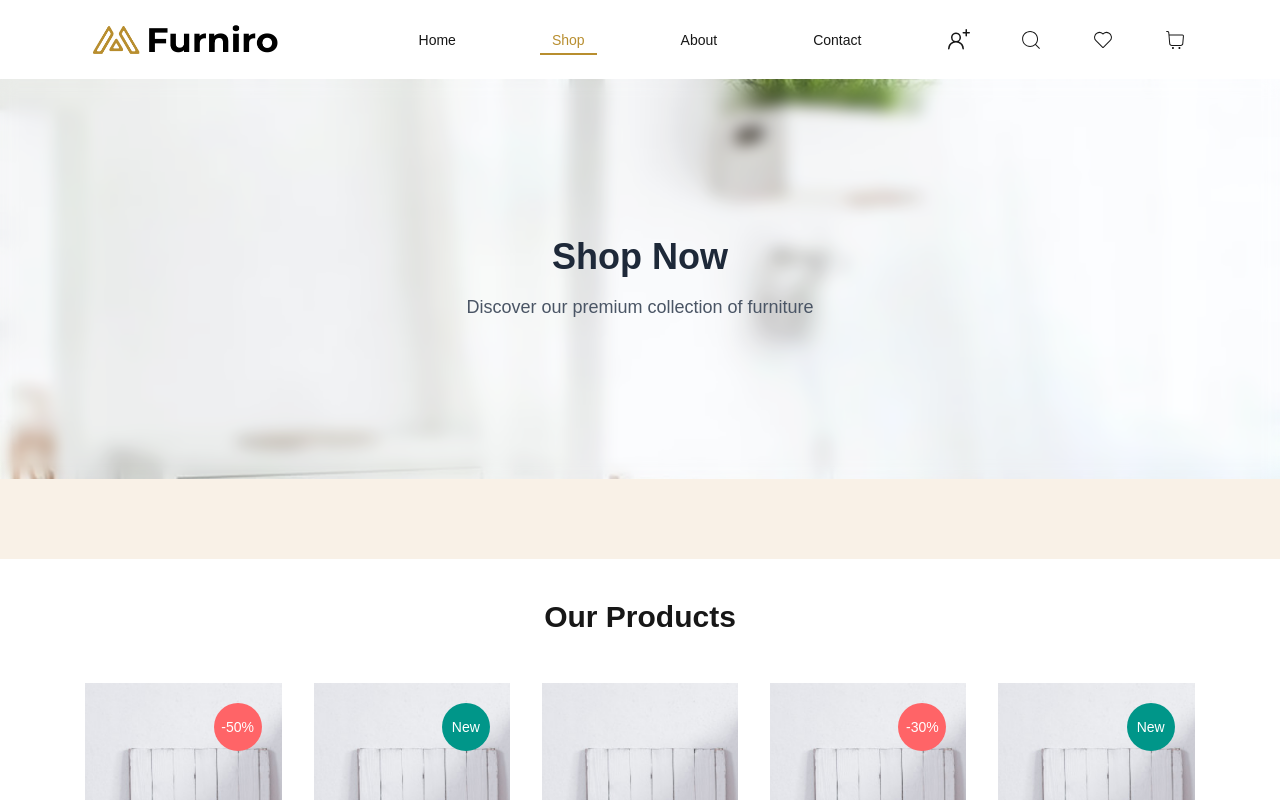
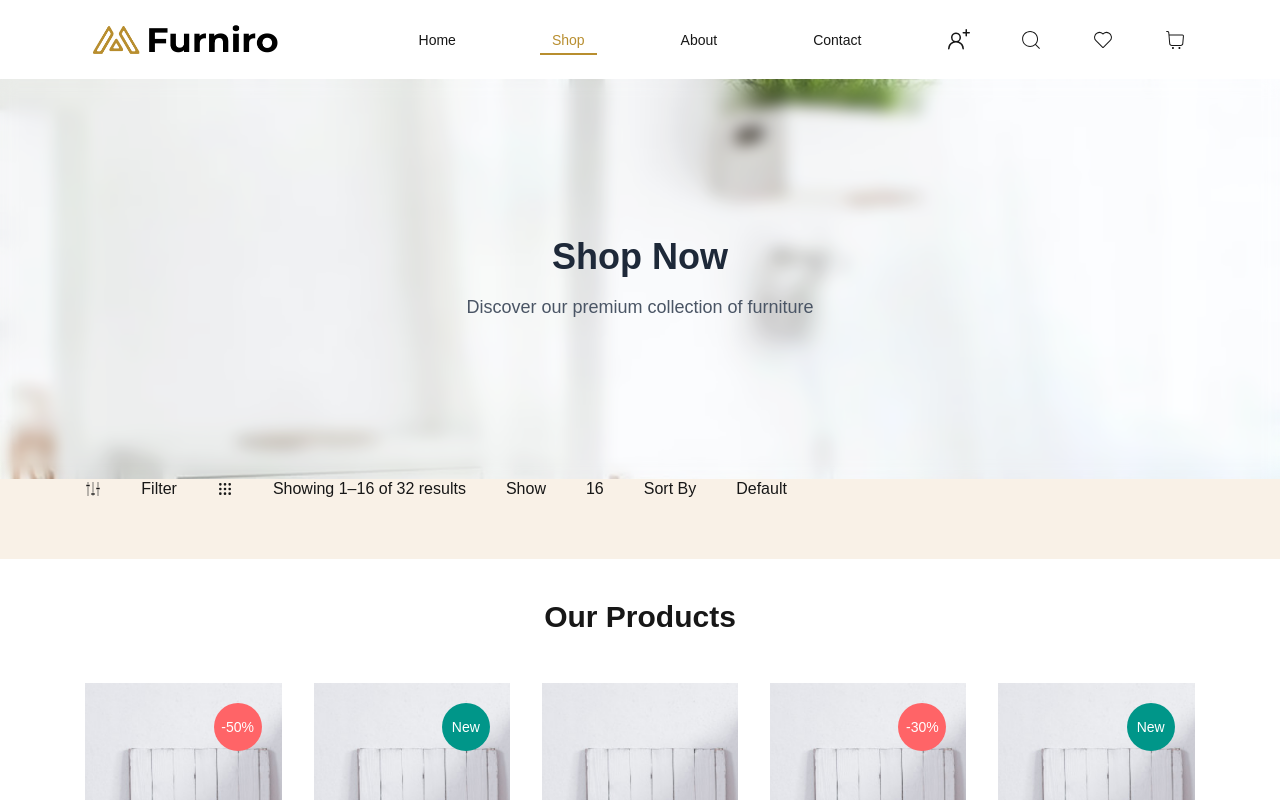
Before and after one commit to asaduzzaman-ashik3/furniro, a Next.js app: page /shop in a window 1280 px wide. Shown: the top 800 px of the page. Built offline with nearby package versions, Linux system fonts and the light colour scheme.

Commit message:
Update shopHero.jsx

```diff
--- a/components/shop/sections/shopHero.jsx
+++ b/components/shop/sections/shopHero.jsx
@@ -1,5 +1,7 @@
 import OurProducts from '@/components/landingPage/sections/ourProducts'
 import React from 'react'
+import { GiSettingsKnobs } from 'react-icons/gi'
+import { TbGridDots } from 'react-icons/tb'
 export default function ShopHero() {
   return (
    <div>
@@ -24,8 +26,18 @@ export default function ShopHero() {
       </div>
 
     </div>
-    <div className='h-20 w-full bg-[#F9F1E7] mb-10'>
+    <div className='h-20 w-full bg-[#F9F1E7] mb-10 '>
+      <div className='flex items-center gap-10 w-13/15 mx-auto h-5'>
+          <GiSettingsKnobs />
+          <p>Filter</p>
+          <TbGridDots />
+          <p>Showing 1–16 of 32 results</p>
+          <p>Show</p>
+          <p>16</p>
+          <p>Sort By</p>
+          Default
 
+      </div>
     </div>
     <OurProducts />
 
```
